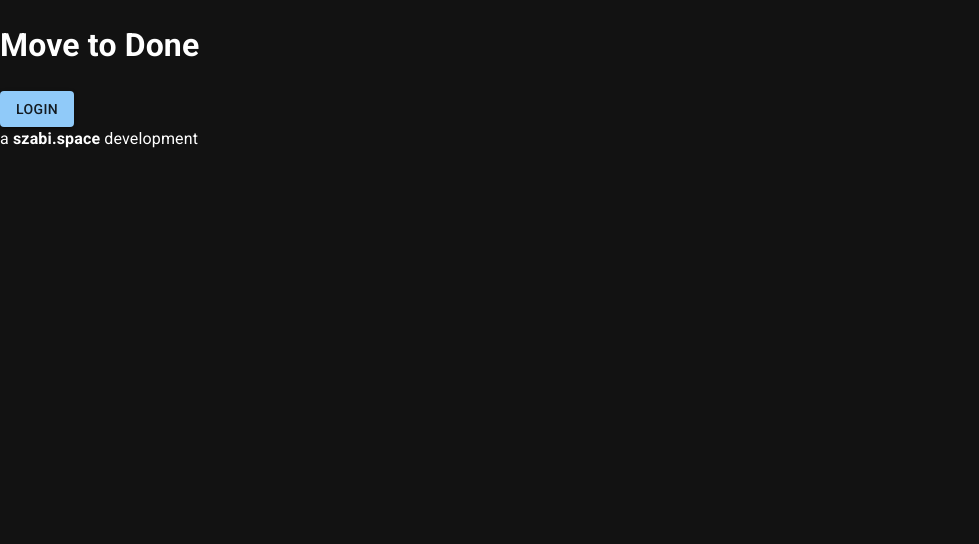
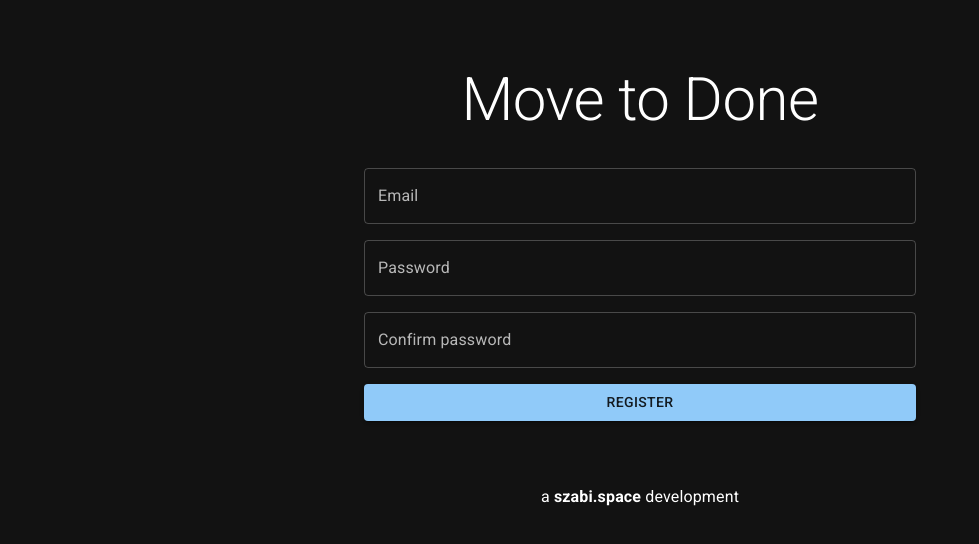
Before and after one commit to szabikr/poc-authentication, a React app in the folder packages/client/: page / in a window 1280 px wide. Shown: the top 544 px of the page, without its empty margins (0-979 px from the left). Built offline with nearby package versions, Linux system fonts and the light colour scheme.

Commit message:
MTD-11: User registration form UI

```diff
--- a/packages/client/src/app.jsx
+++ b/packages/client/src/app.jsx
@@ -1,14 +1,17 @@
 import React from 'react'
-import Button from '@mui/material/Button'
+import Box from '@mui/material/Box'
 import Header from './components/header'
 import Footer from './components/footer'
+import RegisterForm from './components/register-form'
 
 export default function App() {
   return (
-    <div>
+    <Box sx={{ mt: 8 }}>
       <Header />
-      <Button variant="contained">Login</Button>
+      <Box sx={{ mt: 4, mb: 8 }}>
+        <RegisterForm />
+      </Box>
       <Footer />
-    </div>
+    </Box>
   )
 }
--- a/packages/client/src/components/footer.jsx
+++ b/packages/client/src/components/footer.jsx
@@ -1,9 +1,14 @@
 import React from 'react'
+import Box from '@mui/material/Box'
 
 export default function Footer() {
   return (
-    <div>
+    <Box
+      sx={{
+        textAlign: 'center',
+      }}
+    >
       a <strong>szabi.space</strong> development
-    </div>
+    </Box>
   )
 }
--- a/packages/client/src/components/header.jsx
+++ b/packages/client/src/components/header.jsx
@@ -1,5 +1,10 @@
 import React from 'react'
+import Typography from '@mui/material/Typography'
 
 export default function Header() {
-  return <h1>Move to Done</h1>
+  return (
+    <Typography align="center" variant="h2">
+      Move to Done
+    </Typography>
+  )
 }
--- /dev/null
+++ b/packages/client/src/components/register-form.jsx
@@ -0,0 +1,15 @@
+import React from 'react'
+import { Container, Stack, TextField, Button } from '@mui/material'
+
+export default function RegisterForm() {
+  return (
+    <Container maxWidth="sm">
+      <Stack spacing={2}>
+        <TextField id="email" label="Email" variant="outlined" />
+        <TextField id="password" label="Password" variant="outlined" />
+        <TextField id="password" label="Confirm password" variant="outlined" />
+        <Button variant="contained">Register</Button>
+      </Stack>
+    </Container>
+  )
+}
```
